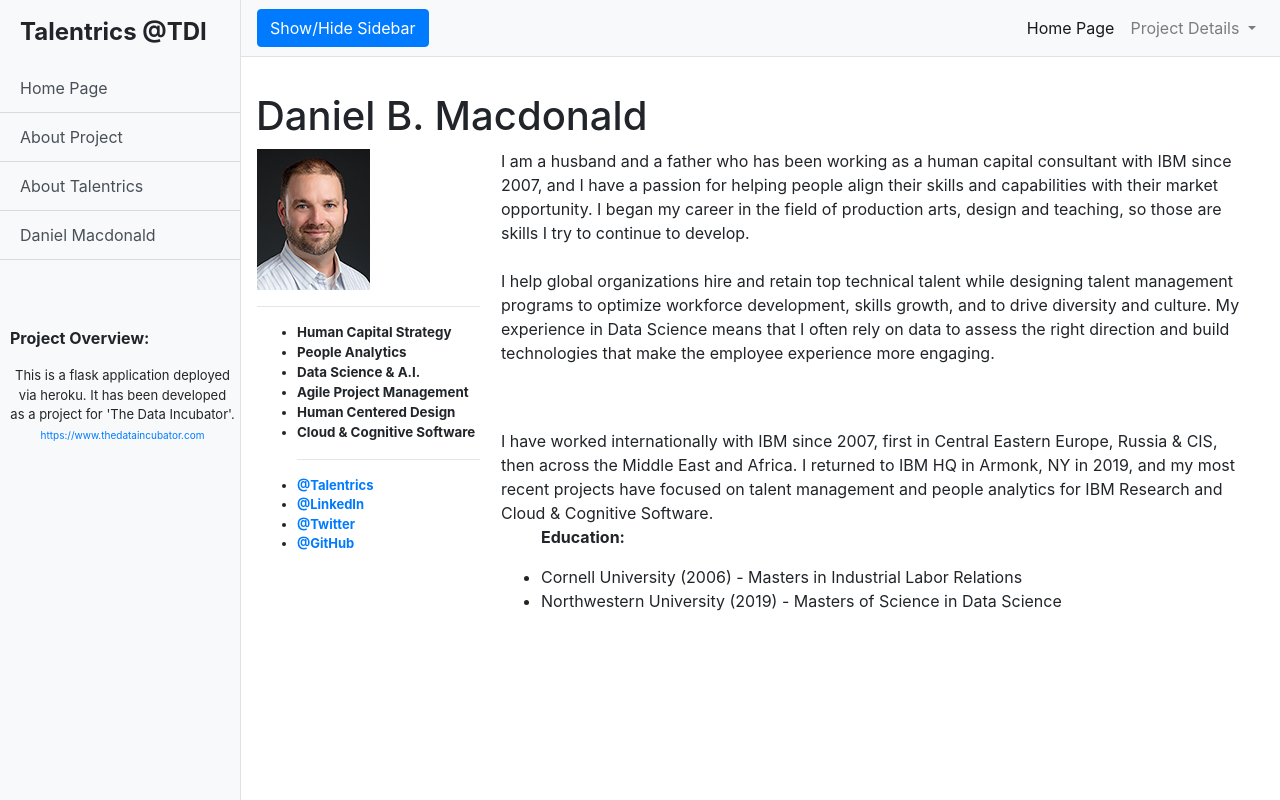
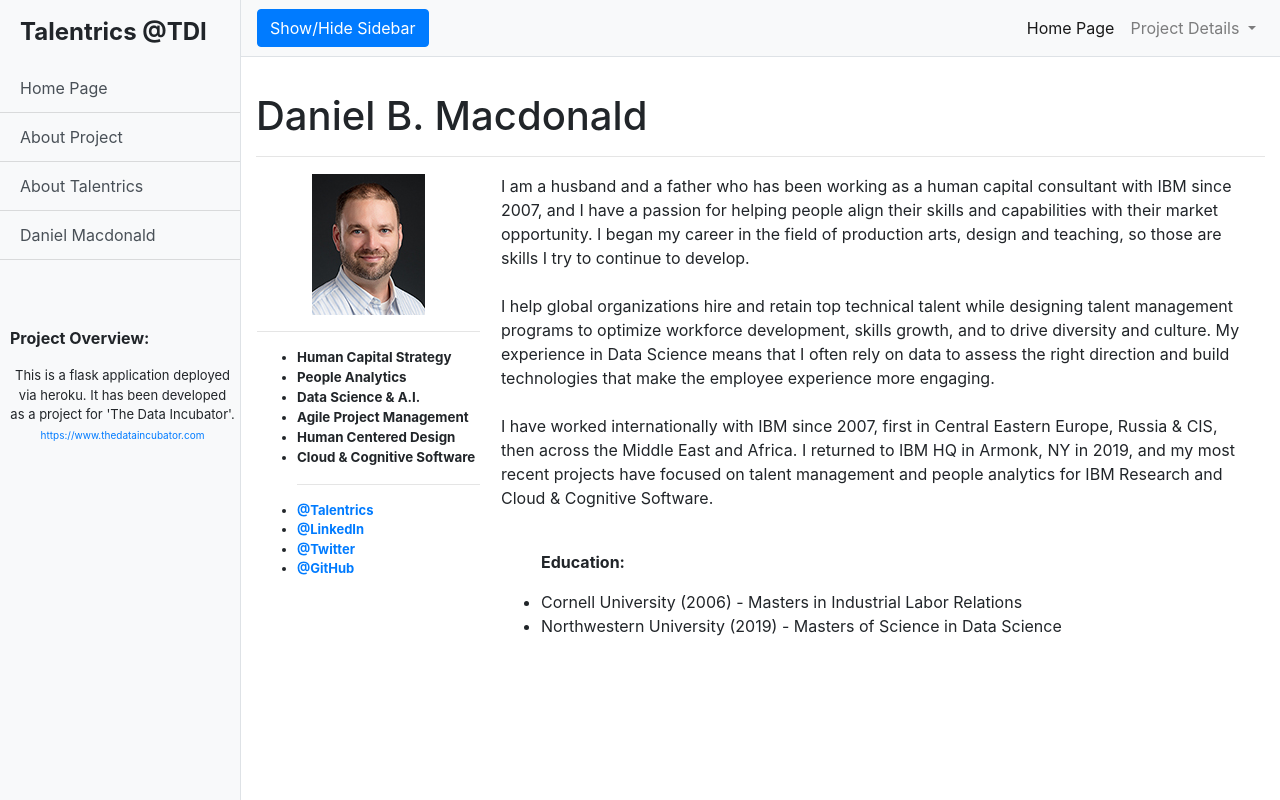
Before and after one commit to talentrics/heroku_test, a Flask app: page /danielbmacdonald in a window 1280 px wide. Run offline with Flask 2, Linux system fonts and the light colour scheme; lists and menus that the app fills with data are empty; some libraries are stand-ins or nearby versions.

Commit message:
Update danielbmacdonald.html

```diff
--- a/templates/danielbmacdonald.html
+++ b/templates/danielbmacdonald.html
@@ -8,10 +8,11 @@
   <div class="row">
     <div class="col">
       <h1 style="padding-top: 10px">Daniel B. Macdonald</h1>
+      <hr>
 	      <table>
 	        <tr>
 	            <th style="vertical-align: top;width:225px">
-	            	<img align="Centered" src="{{ url_for('static', filename='img/DBM_headshot.jpg') }}" width="113" height="141"><br>
+	            	<p style="text-align:center;"><img src="{{ url_for('static', filename='img/DBM_headshot.jpg') }}" width="113" height="141"></p>
 	            	<hr>
 	            <ul>
 	            	<li style="font-size: smaller;">Human Capital Strategy</li>
@@ -30,9 +31,9 @@
 	        	<th style="padding-left: 20px; padding-right: 20px;font-weight: normal;vertical-align: top">
             		I am a husband and a father who has been working as a human capital consultant with IBM since 2007, and I have a passion for helping people align their skills and capabilities with their market opportunity.  I began my career in the field of production arts, design and teaching, so those are skills I try to continue to develop.<br>
             		<br>
-					I help global organizations hire and retain top technical talent while designing talent management programs to optimize workforce development, skills growth, and to drive diversity and culture.  My experience in Data Science means that I often rely on data to assess the right direction and build technologies that make the employee experience more engaging.</p><br>
+					I help global organizations hire and retain top technical talent while designing talent management programs to optimize workforce development, skills growth, and to drive diversity and culture.  My experience in Data Science means that I often rely on data to assess the right direction and build technologies that make the employee experience more engaging.<br>
             		<br>
-					I have worked internationally with IBM since 2007, first in Central Eastern Europe, Russia & CIS, then across the Middle East and Africa.  I returned to IBM HQ in Armonk, NY in 2019, and my most recent projects have focused on talent management and people analytics for IBM Research and Cloud & Cognitive Software.<br>
+					I have worked internationally with IBM since 2007, first in Central Eastern Europe, Russia & CIS, then across the Middle East and Africa.  I returned to IBM HQ in Armonk, NY in 2019, and my most recent projects have focused on talent management and people analytics for IBM Research and Cloud & Cognitive Software.</p><br>
 					<ul>
 					<p style="font-weight: bold">Education:</p>
 	            	<li>Cornell University (2006) - Masters in Industrial Labor Relations</li>
```
